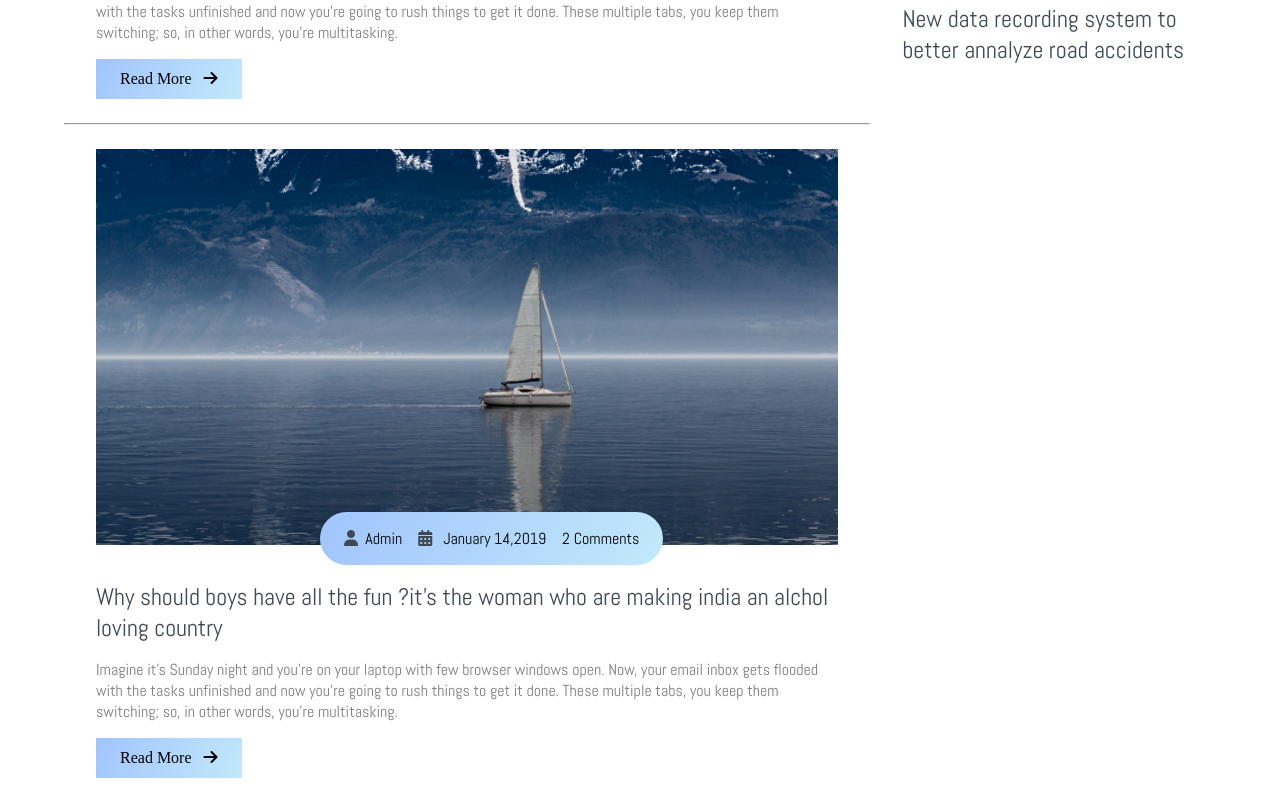
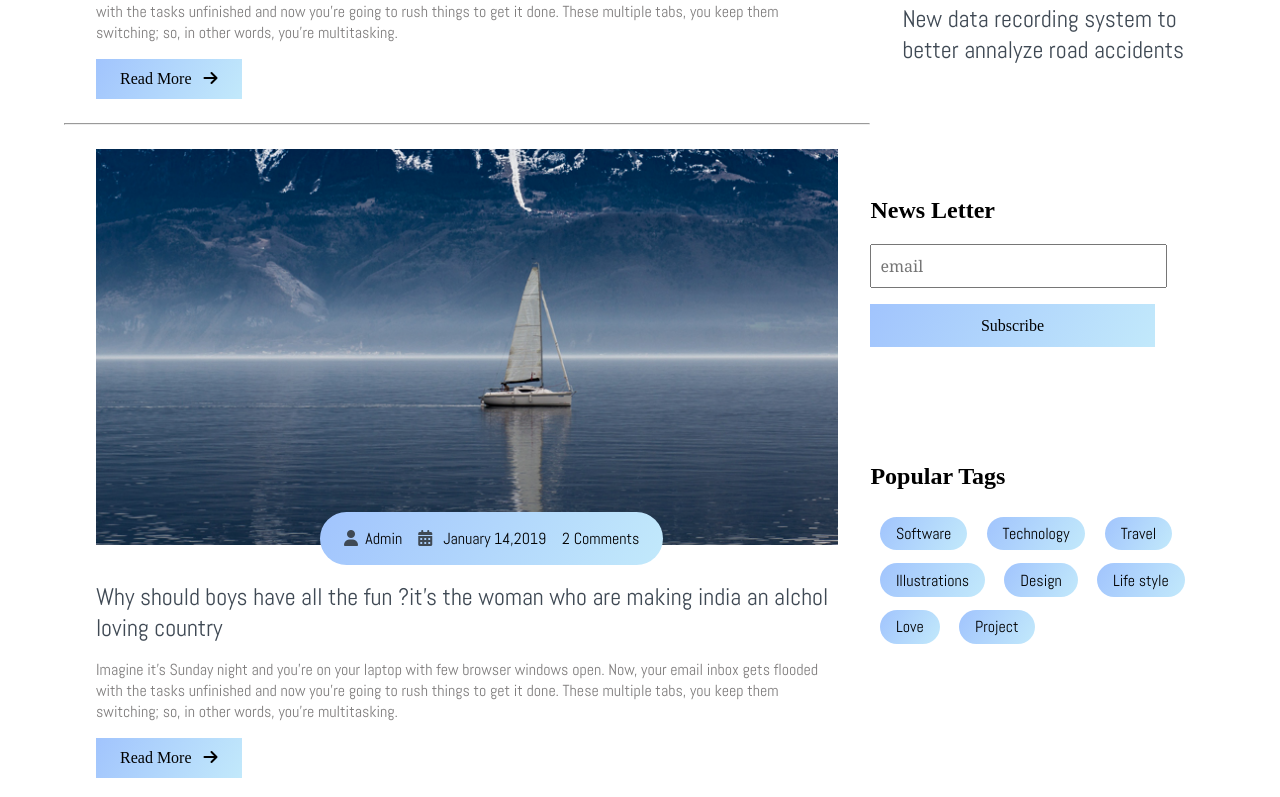
Before and after one commit to gashawgedef/fully-reponsive-web, a plain HTML site: page Bloger/index.html in a window 1280 px wide. Shown: the part 3665-4462 px from the top of the page. Drawn offline with Linux system fonts and the light colour scheme.

Commit message:
Gashaw Gedef front-end

```diff
--- a/Bloger/css/styles.css
+++ b/Bloger/css/styles.css
@@ -304,6 +304,38 @@ main .post-content .post-title a{
     border-radius: 0rem !important;
     background: var(--white) !important;
 }
+.site-content .sidebar .newsletter{
+padding-top: 5rem;
+}
+
+.site-content .sidebar .newsletter .form-element{
+    padding: .5rem 2rem;
+}
+.site-content .sidebar .newsletter  .input-element{
+    width: 80%;
+    height: 1.9rem;
+    padding: .3rem .5rem ;
+    font-family: Cambria, Cochin, Georgia, Times, 'Times New Roman', serif;
+    font-size: 1rem;
+}
+
+.site-content .sidebar .newsletter  .form-btn{
+    border-radius: 0;
+    padding: .8rem 32%;
+    margin: 1rem 0;
+    background: var(--sky);
+}
+
+
+.site-content .sidebar .poppular-tags{
+    padding: 5rem 0;
+}
+.site-content .sidebar .poppular-tags .tags .tag{
+    background: var(--sky);
+    padding: .4rem 1rem;
+    border-radius: 3rem;
+    margin: .4rem .6rem;
+}
 /*-----------XXXXXXX-----Side Bar--------------XXXXXXXX---------------------*/
 
     /*------XXXXX-------Site Content----------------XXXXX------------*/
--- a/Bloger/index.html
+++ b/Bloger/index.html
@@ -427,6 +427,27 @@
                 </div>
               </div>
             </div>
+
+            <div class="newsletter">
+              <h2>News Letter</h2>
+              <div class="form-elements">
+                <input type="text" class="input-element" placeholder="email" />
+                <button class="btn form-btn">Subscribe</button>
+              </div>
+            </div>
+            <div class="poppular-tags">
+              <h2>Popular Tags</h2>
+              <div class="tags flex-row">
+                <span class="tag">Software</span>
+                <span class="tag">Technology</span>
+                <span class="tag">Travel</span>
+                <span class="tag">Illustrations</span>
+                <span class="tag">Design</span>
+                <span class="tag">Life style</span>
+                <span class="tag">Love</span>
+                <span class="tag">Project</span>
+              </div>
+            </div>
           </aside>
         </div>
       </section>
```
